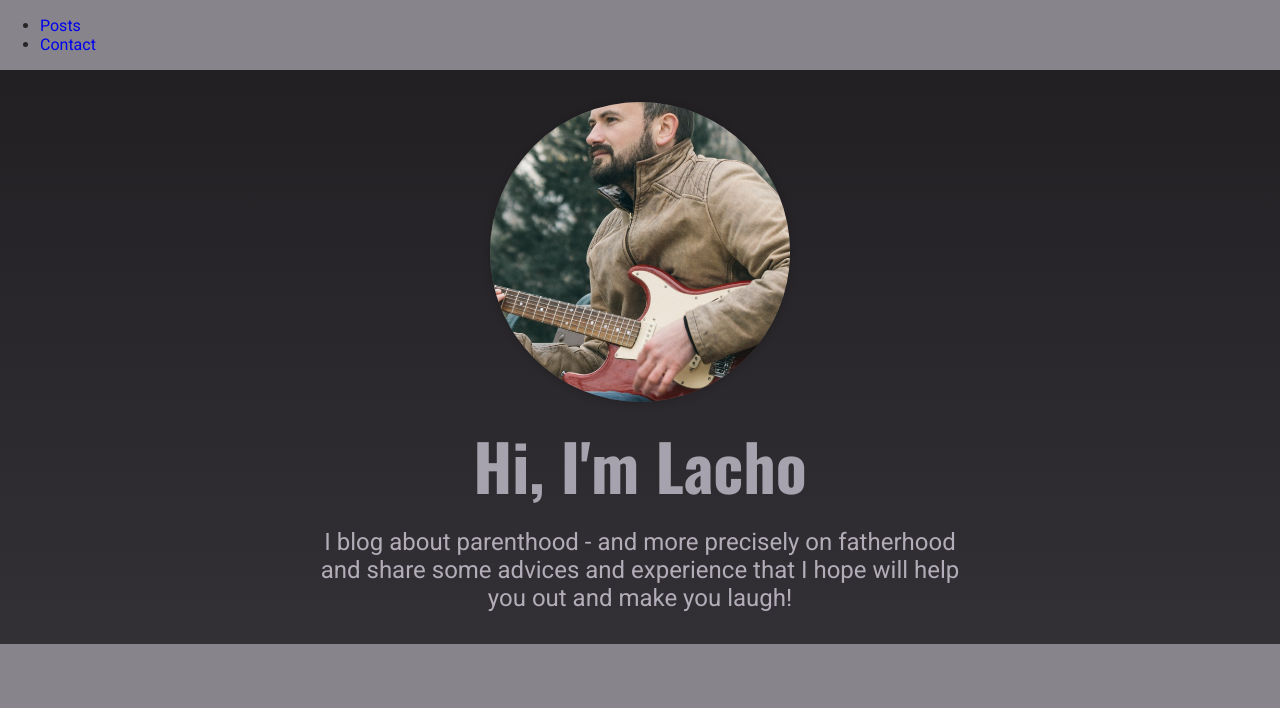
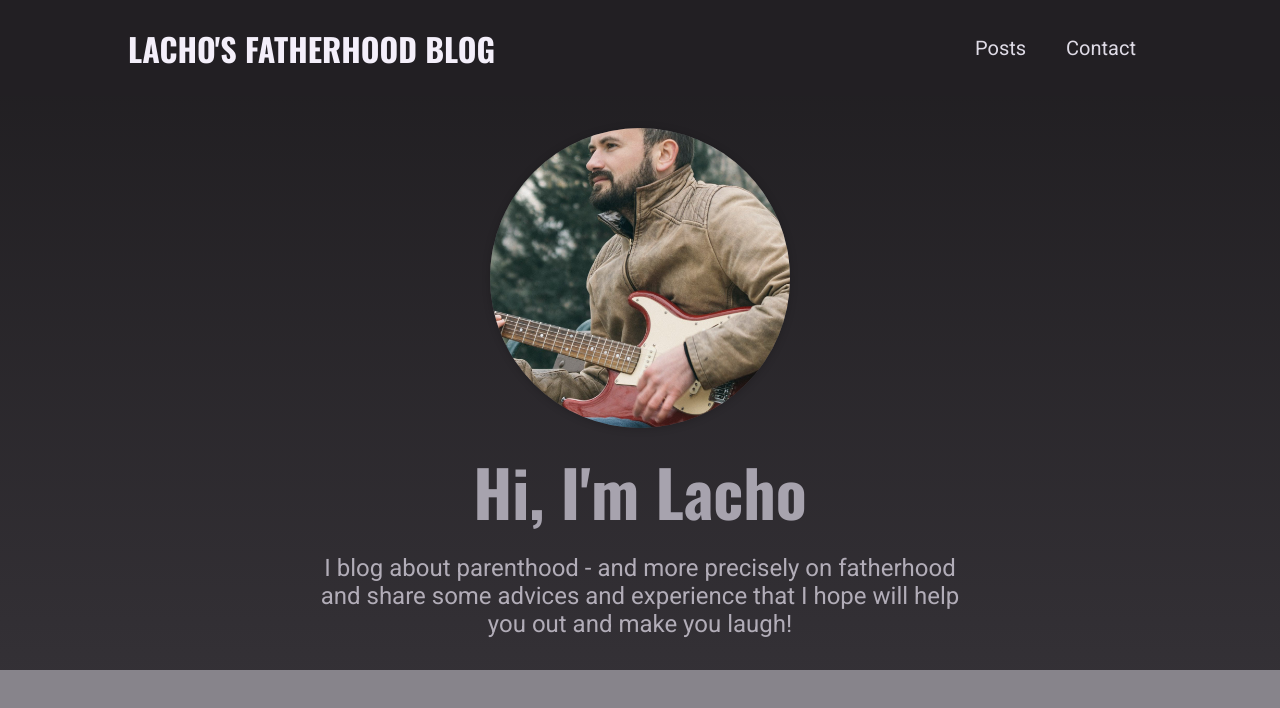
Before and after one commit to LachezarUzunov/nextjs-blog-app, a Next.js app: page / in a window 1280 px wide. Shown: the top 708 px of the page. Built offline with nearby package versions, Linux system fonts and the light colour scheme.

Commit message:
adding main navigation

```diff
--- a/components/layout/logo.js
+++ b/components/layout/logo.js
@@ -1,7 +1,7 @@
-import { Fragment } from "react";
+import classes from "./logo.module.css";
 
 const Logo = () => {
-  return <Fragment></Fragment>;
+  return <div className={classes.logo}>Lacho's fatherhood blog</div>;
 };
 
 export default Logo;
--- /dev/null
+++ b/components/layout/logo.module.css
@@ -0,0 +1,13 @@
+.logo {
+  text-transform: uppercase;
+  font-size: var(--size-5);
+  font-weight: bold;
+  font-family: "Oswald", sans-serif;
+  color: var(--color-grey-50);
+}
+
+@media (min-width: 768px) {
+  .logo {
+    font-size: var(--size-8);
+  }
+}
--- a/components/layout/main-navigation.js
+++ b/components/layout/main-navigation.js
@@ -1,13 +1,13 @@
 import Logo from "./logo";
 import Link from "next/link";
 
+import classes from "./main-navigation.module.css";
+
 const MainNavigation = () => {
   return (
-    <header>
+    <header className={classes.header}>
       <Link href="/">
-        <a>
-          <Logo />
-        </a>
+        <Logo />
       </Link>
 
       <nav>
--- /dev/null
+++ b/components/layout/main-navigation.module.css
@@ -0,0 +1,42 @@
+.header {
+  width: 100%;
+  height: 6rem;
+  background-color: var(--color-grey-900);
+  display: flex;
+  justify-content: space-between;
+  align-items: center;
+  padding: 0 10%;
+}
+
+.header ul {
+  list-style: none;
+  display: flex;
+  align-items: baseline;
+  margin: 0;
+  padding: 0;
+}
+
+.header li {
+  margin: 0 var(--size-4);
+}
+
+.header a {
+  color: var(--color-grey-100);
+  font-size: var(--size-4);
+}
+
+.header a:hover,
+.header a:active,
+.header a.active {
+  color: var(--color-grey-200);
+}
+
+@media (min-width: 768px) {
+  .header ul {
+    gap: 0.5rem;
+  }
+
+  .header a {
+    font-size: var(--size-5);
+  }
+}
```
